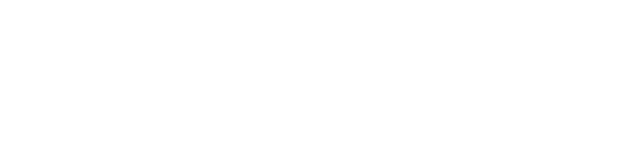
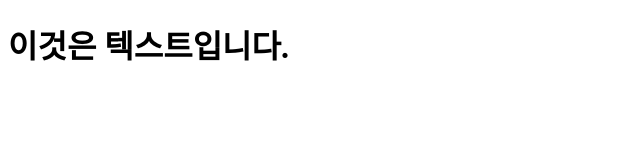
Before and after one commit to youngjaeIT/YmYoungSite, a plain HTML site: page index.html in a window 1280 px wide. Shown: the whole page, without its empty margins (0-640 px from the left). Drawn offline with Linux system fonts and the light colour scheme.

Commit message:
Update index.html

```diff
--- a/index.html
+++ b/index.html
@@ -7,6 +7,6 @@
         <link href="css/style.css" rel="stylesheet">
     </head>
     <body>
-
+        <h1>이것은 텍스트입니다.</h1>
     </body>
 </html>
```
